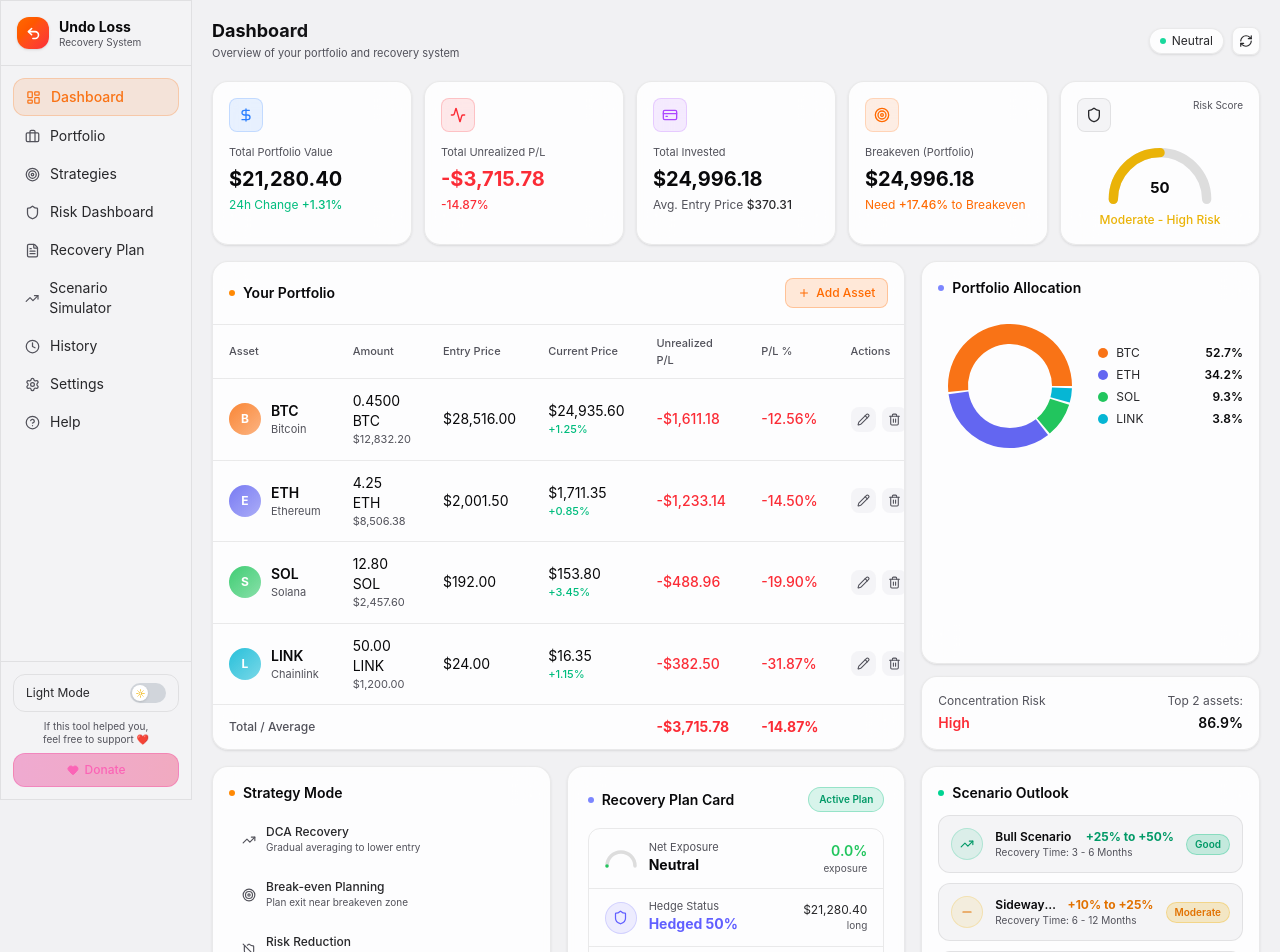
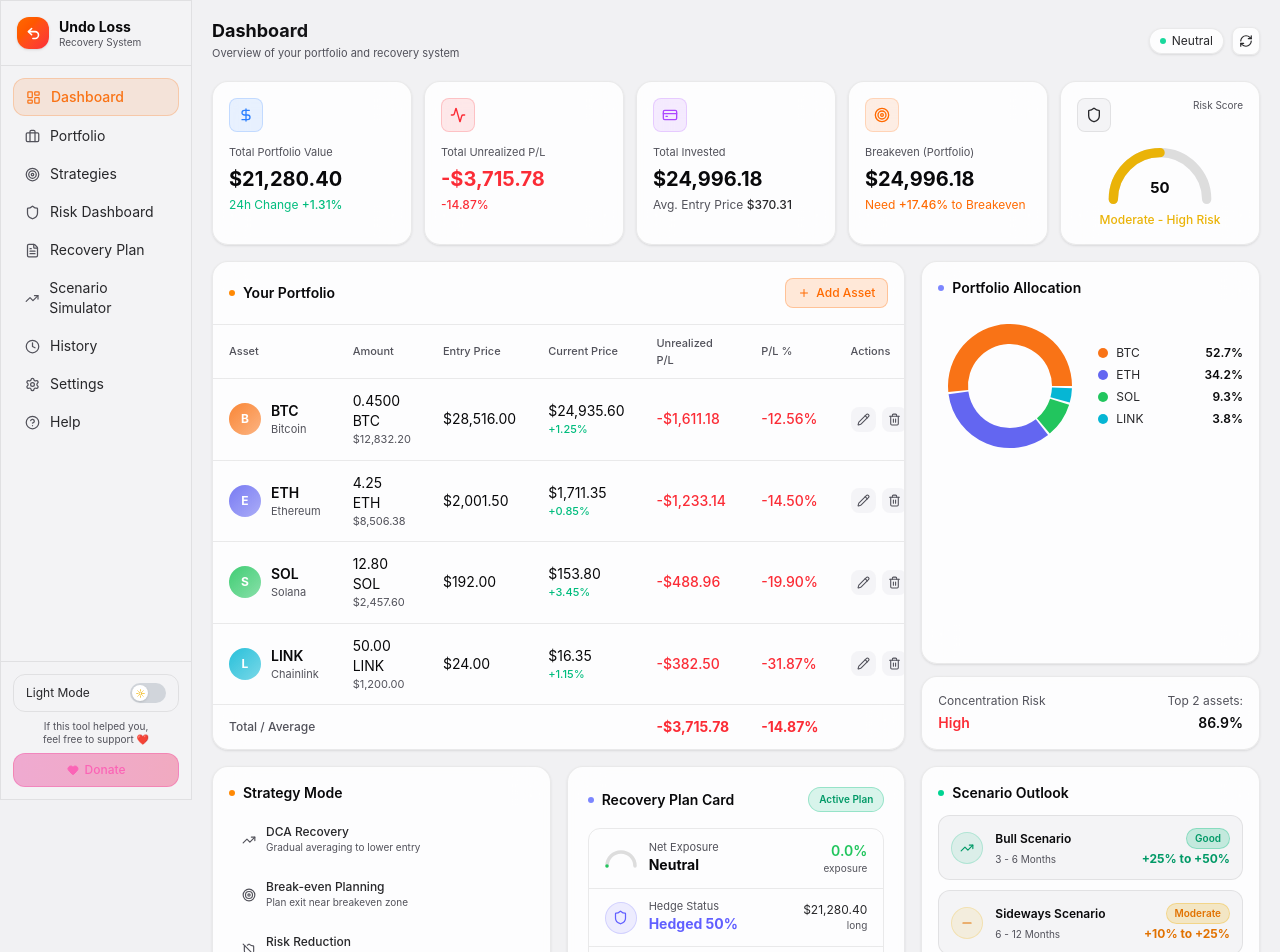
Before and after one commit to Claudecode31st/undoloss, a Next.js app: page /dashboard in a window 1280 px wide. Shown: the top 952 px of the page. Built offline with nearby package versions, Linux system fonts and the light colour scheme.

Commit message:
Fix ScenarioOutlook: move percentage to bottom row alongside recovery time

```diff
--- a/components/dashboard/ScenarioOutlook.tsx
+++ b/components/dashboard/ScenarioOutlook.tsx
@@ -36,14 +36,16 @@ export default function ScenarioOutlook({ scenarios }: ScenarioOutlookProps) {
               </div>
               <div className="flex-1 min-w-0">
                 <div className="flex items-center justify-between gap-2">
-                  <div className="text-xs font-semibold t-1 truncate">{s.name}</div>
+                  <div className="text-xs font-semibold t-1">{s.name}</div>
+                  <span className={`text-[10px] font-semibold px-2 py-0.5 rounded-full border flex-shrink-0 ${s.badgeColor}`}>
+                    {s.difficulty}
+                  </span>
+                </div>
+                <div className="flex items-center justify-between gap-2 mt-0.5">
+                  <div className="text-[10px] t-3">{timeStr}</div>
                   <div className={`text-xs font-bold flex-shrink-0 ${s.color}`}>{returnStr}</div>
                 </div>
-                <div className="text-[10px] t-3">Recovery Time: {timeStr}</div>
               </div>
-              <span className={`text-[10px] font-semibold px-2 py-0.5 rounded-full border flex-shrink-0 ${s.badgeColor}`}>
-                {s.difficulty}
-              </span>
             </div>
           );
         })}
```
